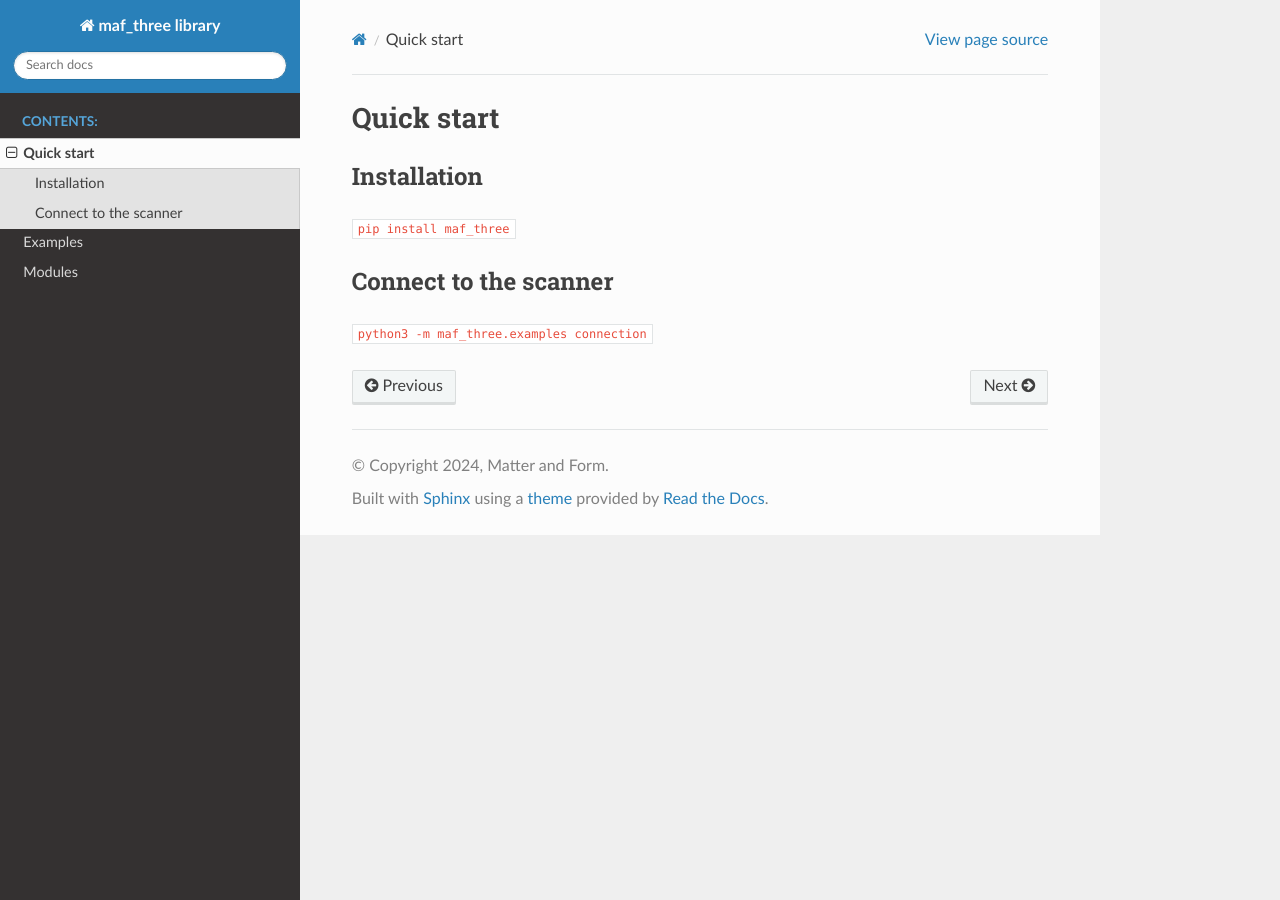
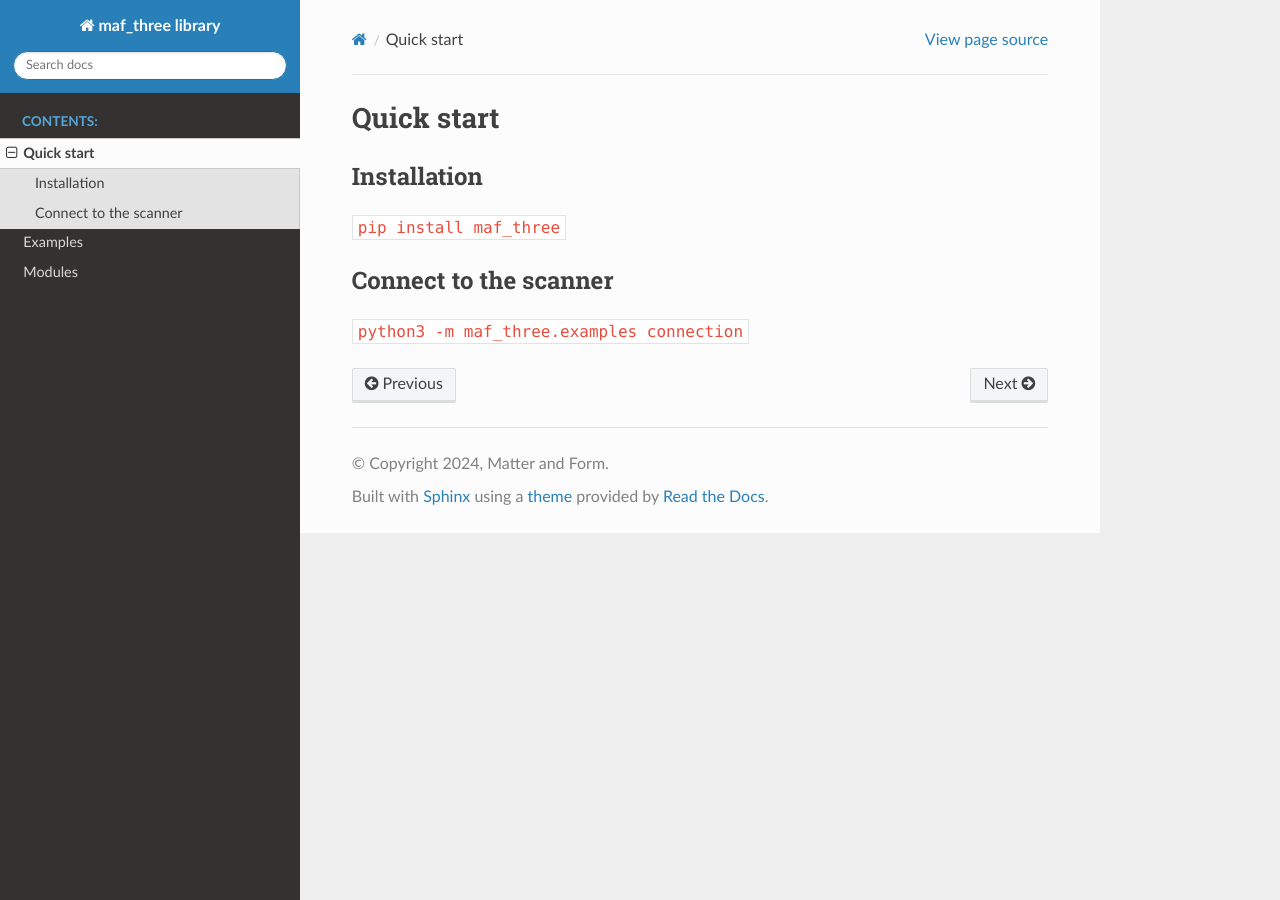
Before and after one commit to Matter-and-Form/three-python-library, a Sphinx documentation site: the page built from doc/source/pages/quickStart.md, in a window 1280 px wide. Built offline with Sphinx 7.4.7 and the Read the Docs theme 2.0.0, drawn with Linux system fonts in a browser that asks for light colours.

Commit message:
Style toctree autodoc items

```diff
--- /dev/null
+++ b/doc/source/_static/css/custom.css
@@ -0,0 +1,7 @@
+
+
+/* Override css for the toctree items generated by autodoc. */
+.rst-content code,.rst-content tt,code {
+    font-size: 100%;
+    font-family: SFMono-Regular, Menlo, Monaco, Consolas, Liberation Mono, Courier New, Courier, monospace;
+}
--- a/doc/source/conf.py
+++ b/doc/source/conf.py
@@ -28,3 +28,11 @@
 # -- Options for HTML output -------------------------------------------------
 # https://www.sphinx-doc.org/en/master/usage/configuration.html#options-for-html-output
 html_theme = 'sphinx_rtd_theme'
+
+# These folders are copied to the documentation's HTML output
+html_static_path = ['_static']
+
+# These paths are relative to html_static_path
+html_css_files = [
+    'css/custom.css',
+]
```
Also changed, not shown: doc/source/pages/modules.rst (+9 -11 lines), 1 other file.
